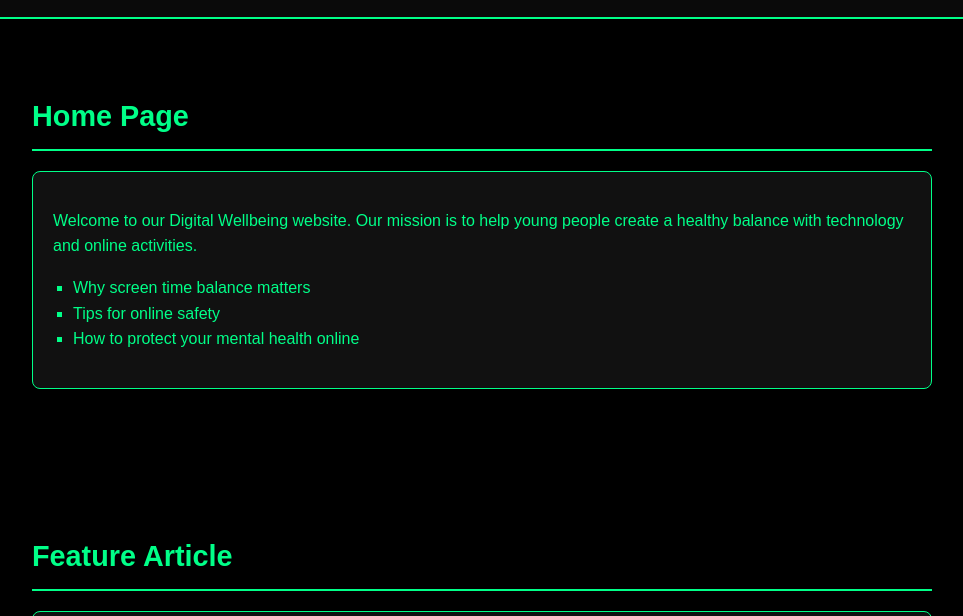
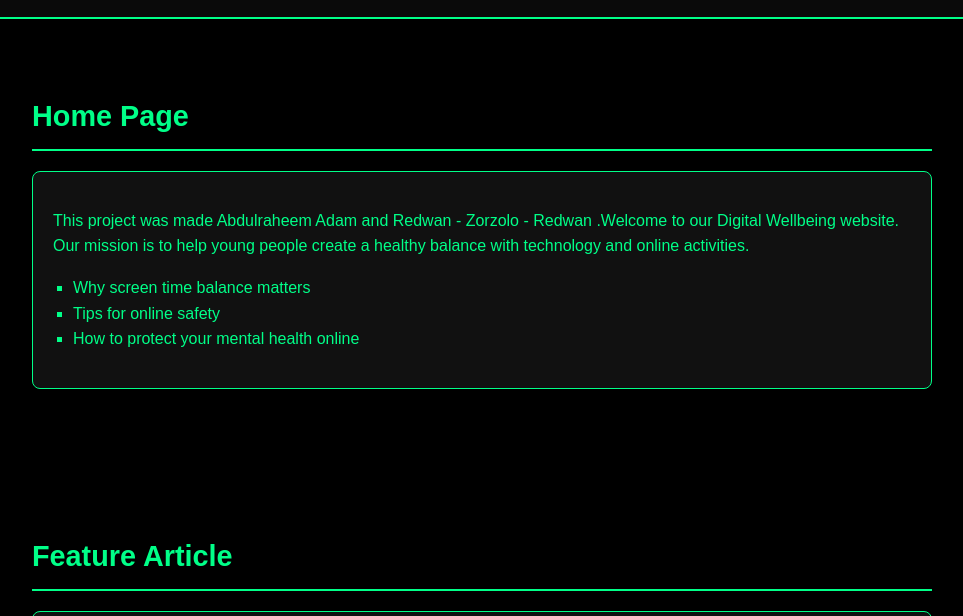
Before and after one commit to po0nyboy/digital-wellbeing, a plain HTML site: page index.html in a window 1280 px wide. Shown: the part 110-726 px from the top of the page, without its empty margins (158-1121 px from the left). Drawn offline with Linux system fonts and the light colour scheme.

Commit message:
Update index.html

```diff
--- a/index.html
+++ b/index.html
@@ -101,7 +101,7 @@
   <section id="home">
     <h2>Home Page</h2>
     <div class="card">
-      <p>Welcome to our Digital Wellbeing website. Our mission is to help young people create a healthy balance with technology and online activities.</p>
+      <p>This project was made Abdulraheem Adam and Redwan -  Zorzolo - Redwan .Welcome to our Digital Wellbeing website. Our mission is to help young people create a healthy balance with technology and online activities.</p>
       <ul>
         <li>Why screen time balance matters</li>
         <li>Tips for online safety</li>
```
